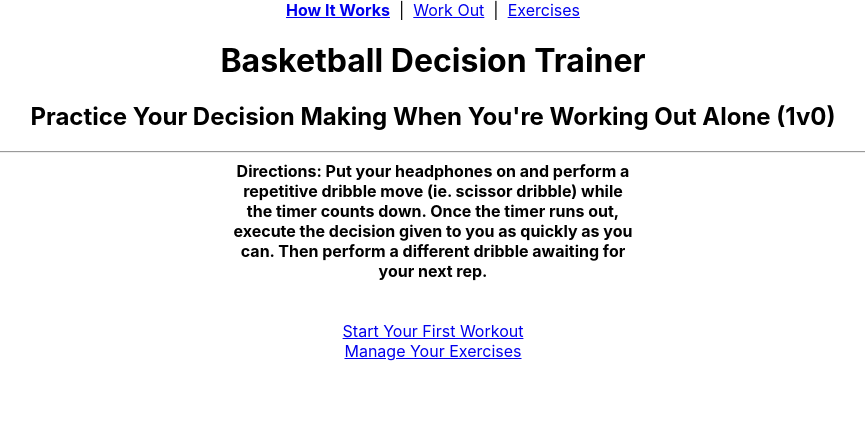
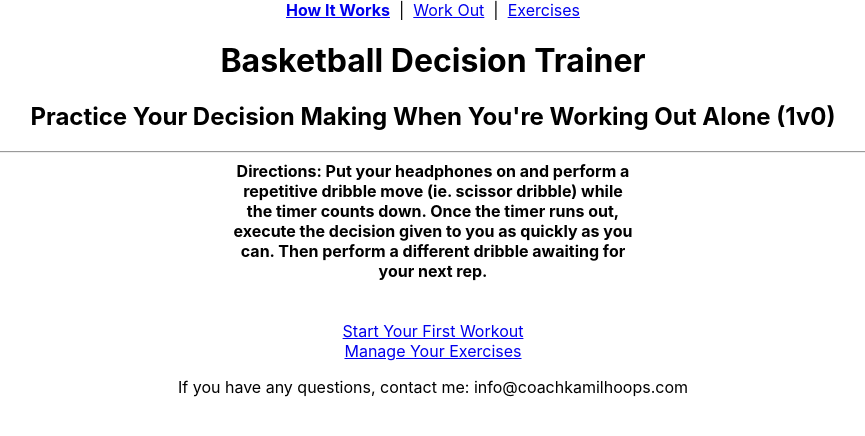
Before and after one commit to MarkoBezic/bdt-coach, a React (Create React App) app: page / in a window 1280 px wide. Shown: the top 436 px of the page, without its empty margins (207-1072 px from the left). Built offline with nearby package versions, Linux system fonts and the light colour scheme; what enable-auto-tts would draw is missing.

Commit message:
Contact info

```diff
--- a/src/pages/HowItWorksPage.tsx
+++ b/src/pages/HowItWorksPage.tsx
@@ -22,6 +22,9 @@ function HowItWorksPage() {
         <div>
             <Link to={URL_EXERCISES}>Manage Your Exercises</Link>
         </div>
+        <div>
+            <p>If you have any questions, contact me: info@coachkamilhoops.com</p>
+        </div>
     </React.Fragment>
 }
 
```
